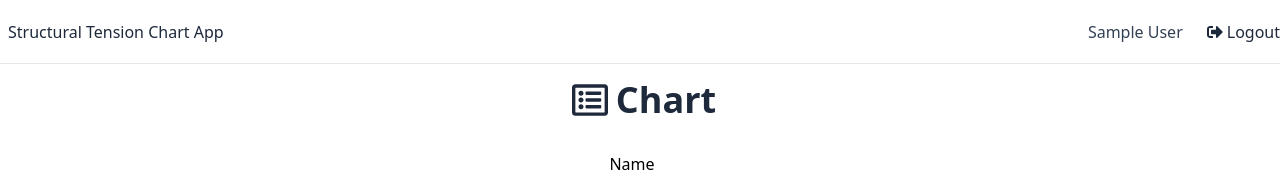
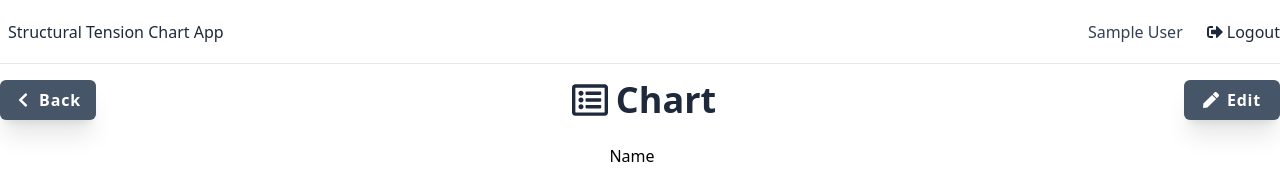
Before and after one commit to Matth26/stc-app-v2, a React (Create React App) app in the folder frontend/: page /charts/1 in a window 1280 px wide. Shown: the top 172 px of the page. Built offline with nearby package versions, Linux system fonts and the light colour scheme; no server answers; sample sign-in values are in the browser's storage.

Commit message:
Update Chart and Charts

```diff
--- a/frontend/src/App.tsx
+++ b/frontend/src/App.tsx
@@ -6,7 +6,7 @@ import Login from './pages/Login';
 import Register from './pages/Register';
 import Header from './components/Header';
 import NewChart from './pages/NewChart';
-import ChartList from './pages/Charts';
+import Charts from './pages/Charts';
 import Chart from './pages/Chart';
 import PrivateRoute from './components/PrivateRoute';
 
@@ -24,7 +24,7 @@ const App = () => {
               <Route path="/new-chart" element={<NewChart />} />
             </Route>
             <Route path="/charts" element={<PrivateRoute />}>
-              <Route path="/charts" element={<ChartList />} />
+              <Route path="/charts" element={<Charts />} />
             </Route>
             <Route path="/charts/:id" element={<PrivateRoute />}>
               <Route path="/charts/:id" element={<Chart />} />
--- a/frontend/src/components/Header.tsx
+++ b/frontend/src/components/Header.tsx
@@ -16,13 +16,13 @@ const Header = () => {
 
   return (
     <header className="flex items-center justify-between border-b h-16 mb-4">
-      <NavLink className="mx-2 flex items-center text-slate-800" to="/">
+      <NavLink className="mx-2 flex items-center text-slate-800" to="/charts">
         Structural Tension Chart App
       </NavLink>
 
       {user ? (
         <div className="flex space-x-6 text-slate-700">
-          <div>{user.name}</div>
+          <NavLink to="/charts">{user.name}</NavLink>
           <button
             className="mx-2 flex items-center text-slate-800"
             onClick={onLogout}
--- a/frontend/src/features/chart/chartSlice.ts
+++ b/frontend/src/features/chart/chartSlice.ts
@@ -131,7 +131,7 @@ export const chartSlice = createSlice({
       })
       .addCase(getUserCharts.fulfilled, (state, action) => {
         state.isLoading = false;
-        state.isSuccess = true;
+        //state.isSuccess = true;
         state.charts = action.payload;
       })
       .addCase(getUserCharts.rejected, (state, action) => {
--- a/frontend/src/pages/Chart.jsx
+++ b/frontend/src/pages/Chart.jsx
@@ -1,6 +1,6 @@
 import { useEffect } from 'react';
-import { useParams } from 'react-router-dom';
-import { FaRegListAlt } from 'react-icons/fa';
+import { NavLink, useParams } from 'react-router-dom';
+import { FaRegListAlt, FaChevronLeft, FaPen } from 'react-icons/fa';
 
 import { useAppSelector, useAppDispatch } from '../hooks/reduxHooks';
 import { getChart, reset } from '../features/chart/chartSlice';
@@ -31,10 +31,26 @@ const ChartList = () => {
   return (
     <div>
       <section className="grid place-items-center mb-6">
-        <h1 className="flex text-4xl text-slate-800 font-bold items-center mb-2">
-          <FaRegListAlt className="mx-2" />
-          Chart
-        </h1>
+        <div className="flex items-center justify-between w-full">
+          <NavLink
+            to="/new-chart"
+            className="w-24 flex items-center space-x-2 justify-center bg-slate-600 shadow-xl hover:bg-indigo-500 text-white font-bold tracking-wider rounded-md p-2 "
+          >
+            <FaChevronLeft />
+            <span>Back</span>
+          </NavLink>
+          <h1 className="flex text-4xl text-slate-800 font-bold items-center">
+            <FaRegListAlt className="mx-2" />
+            Chart
+          </h1>
+          <NavLink
+            to="/new-chart"
+            className="w-24 flex items-center space-x-2 justify-center bg-slate-600 shadow-xl hover:bg-indigo-500 text-white font-bold tracking-wider rounded-md p-2 "
+          >
+            <FaPen />
+            <span>Edit</span>
+          </NavLink>
+        </div>
       </section>
       <section className="grid place-items-center w-3/4 mx-auto">
         <div className="flex space-x-4">
--- a/frontend/src/pages/Charts.tsx
+++ b/frontend/src/pages/Charts.tsx
@@ -1,22 +1,25 @@
 import { useEffect } from 'react';
 import { NavLink } from 'react-router-dom';
-import { FaRegListAlt, FaChevronRight } from 'react-icons/fa';
+import { FaRegListAlt, FaChevronRight, FaPlusCircle } from 'react-icons/fa';
 
 import { useAppSelector, useAppDispatch } from '../hooks/reduxHooks';
-import { getUserCharts, reset } from '../features/chart/chartSlice';
+import { getUserCharts } from '../features/chart/chartSlice';
 
 const ChartList = () => {
-  const { isLoading, isSuccess, charts } = useAppSelector(
-    (state) => state.chart
-  );
+  const { isLoading, charts } = useAppSelector((state) => state.chart);
 
   const dispatch = useAppDispatch();
 
-  useEffect(() => {
+  /*useEffect(() => {
     return () => {
-      if (isSuccess) dispatch(reset());
+      console.log('onComponentUnmount');
+      console.log(isSuccess);
+      if (isSuccess) {
+        console.log('dispatch(reset()');
+        dispatch(reset());
+      }
     };
-  }, [dispatch, isSuccess]);
+  }, [dispatch, isSuccess]);*/
 
   useEffect(() => {
     dispatch(getUserCharts());
@@ -34,18 +37,26 @@ const ChartList = () => {
           Your charts
         </h1>
       </section>
-      <section className="grid place-items-center w-3/4 mx-auto">
+      <section className="grid place-items-left w-3/4 mx-auto mb-8">
         {charts.map((chart) => {
           const link = `/charts/${chart._id.toString()}`;
           return (
             <div
               key={chart._id.toString()}
-              className="flex items-center space-x-4"
+              className="flex items-center justify-between space-x-4"
             >
+              <div className="flex items-center space-x-4">
                 <FaChevronRight className="text-slate-600 w-2" />
-              <NavLink className="text-slate-700 text-xl" key={link} to={link}>
+                <NavLink
+                  className="text-slate-700 text-xl"
+                  key={link}
+                  to={link}
+                >
                   {chart.name}
                 </NavLink>
+              </div>
+
+              <div className="flex items-center space-x-4">
                 <NavLink
                   to={link}
                   className="flex items-center justify-center my-1 bg-green-600 shadow-xl hover:bg-green-500 text-white tracking-wider rounded-md p-2"
@@ -58,15 +69,25 @@ const ChartList = () => {
                 >
                   Edit
                 </NavLink>
-              <NavLink
-                to={link}
+                <button
+                  onClick={() => console.log(`delete ${chart._id}`)}
                   className="flex items-center justify-center my-1 bg-red-600 shadow-xl hover:bg-red-500 text-white tracking-wider rounded-md p-2"
                 >
                   Delete
-              </NavLink>
+                </button>
+              </div>
             </div>
           );
         })}
+      </section>
+      <section className="grid place-items-end mb-6  w-10/12 mx-auto">
+        <NavLink
+          to="/new-chart"
+          className="flex items-center space-x-4 justify-center bg-indigo-600 shadow-xl hover:bg-indigo-500 text-white font-bold tracking-wider rounded-md p-2 w-48"
+        >
+          <FaPlusCircle />
+          <span>Add New Chart</span>
+        </NavLink>
       </section>
     </div>
   );
--- a/frontend/src/pages/NewChart.tsx
+++ b/frontend/src/pages/NewChart.tsx
@@ -6,7 +6,6 @@ import {
   FaChevronRight,
   FaPlusCircle,
   FaTrash,
-  FaRegTimesCircle,
 } from 'react-icons/fa';
 import DayPickerInput from 'react-day-picker/DayPickerInput';
 import 'react-day-picker/lib/style.css';
```
Lines whose indentation alone changed are shown as unchanged.
